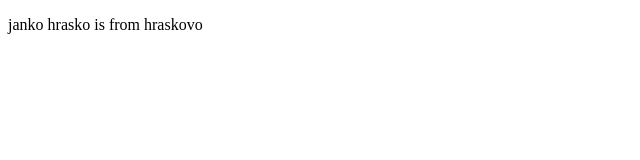
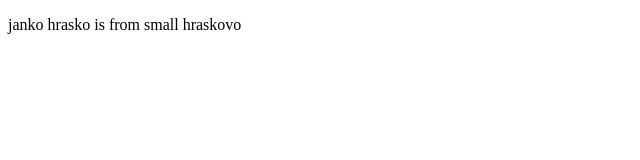
Before and after one commit to jpiovar/vue-simple, a plain HTML site: page index.html in a window 1280 px wide. Shown: the full height of the page, 0-640 px from the left. Drawn offline with nearby package versions, Linux system fonts and the light colour scheme.

Commit message:
added word

```diff
--- a/index.html
+++ b/index.html
@@ -6,7 +6,7 @@
     </head>
     <body>
         <div id="app">
-            <p>{{ name }} is from {{ place }}</p>
+            <p>{{ name }} is from small {{ place }}</p>
         </div>
         <script>
             const app = new Vue({
```
